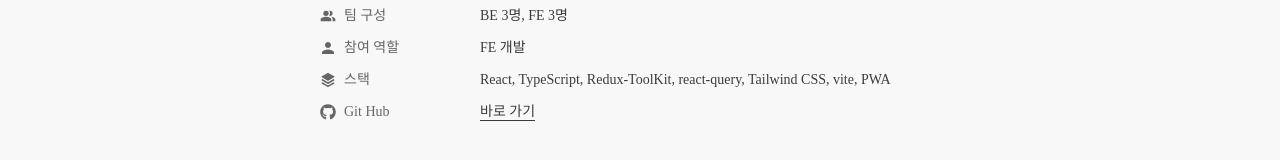
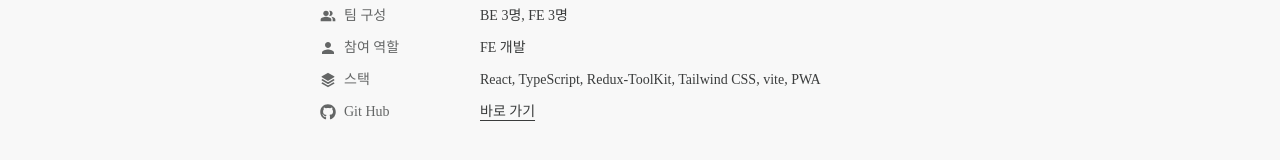
Before and after one commit to kangansoo/Portfolio, a React (Vite) app: page /newkiz in a window 1280 px wide. Shown: the part 354-514 px from the top of the page. Built offline with nearby package versions, Linux system fonts and the light colour scheme; no server answers; a web font is replaced by a local one.

Commit message:
:memo: 스택 내용 수정

```diff
--- a/src/pages/NewKiz.tsx
+++ b/src/pages/NewKiz.tsx
@@ -59,7 +59,7 @@ const NewKiz = () => {
               <p className="text-sm font-nexon">스택</p>
             </div>
             <div className="flex-1 text-landing-700">
-              <p className="text-sm font-nexon">React, TypeScript, Redux-ToolKit, react-query, Tailwind CSS, vite, PWA</p>
+              <p className="text-sm font-nexon">React, TypeScript, Redux-ToolKit, Tailwind CSS, vite, PWA</p>
             </div>
           </div>
           <div className="flex flex-row items-center justify-between">
```
